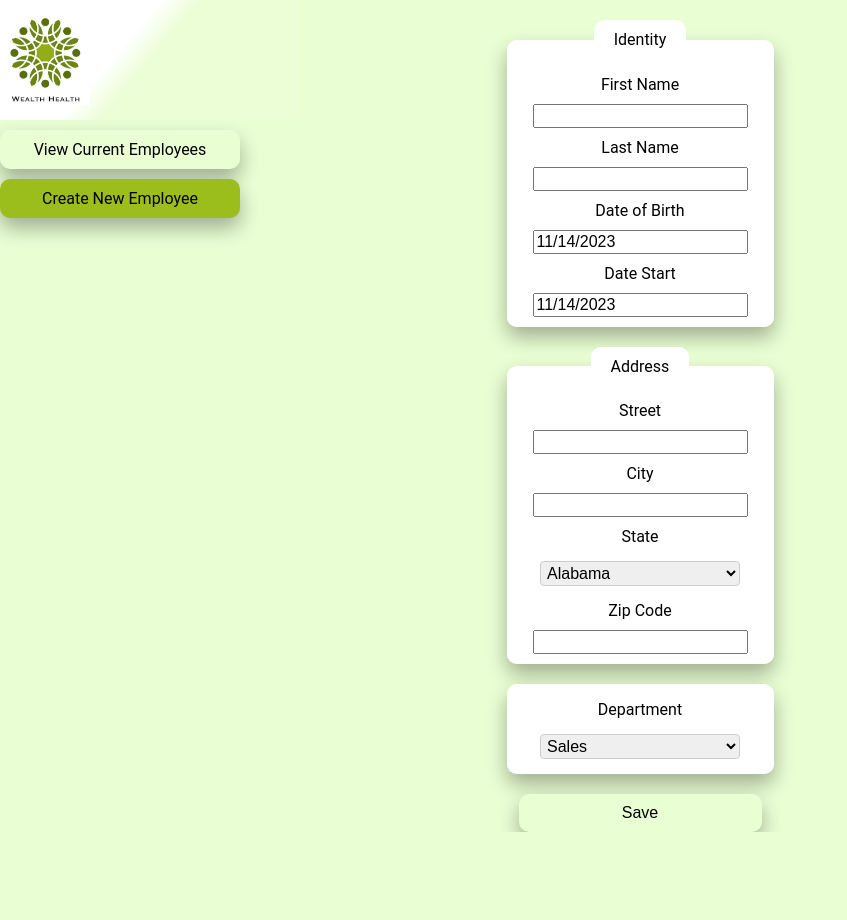
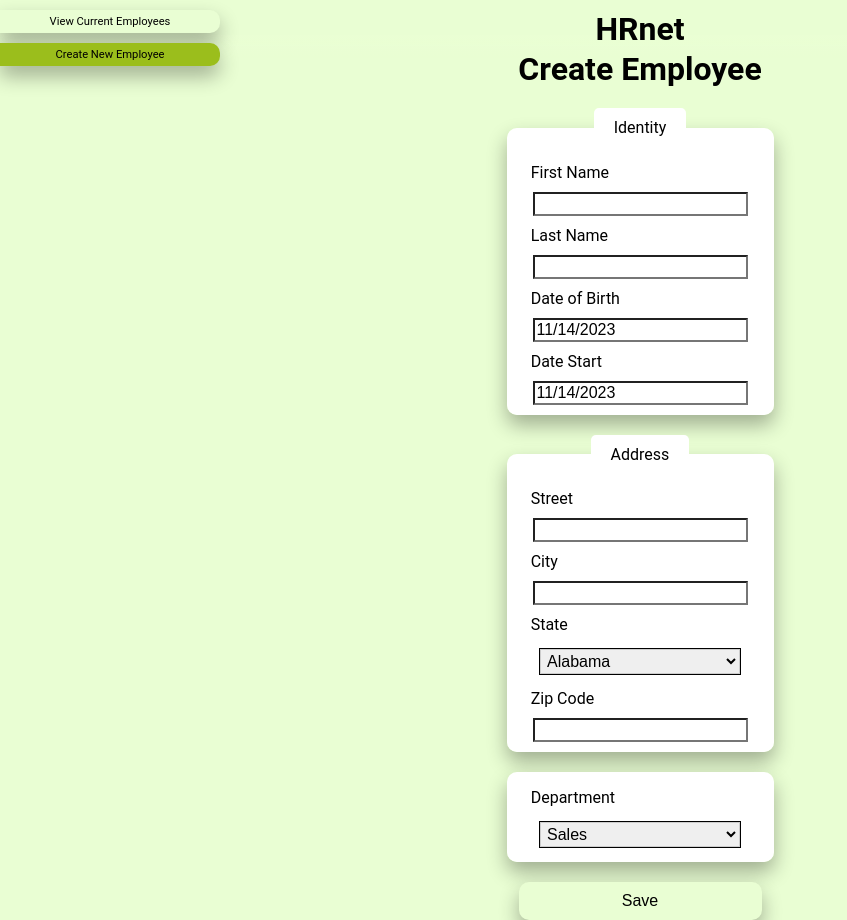
Before and after one commit to leen1515/hrnet, a React (Create React App) app in the folder hrnet/: page / in a window 1280 px wide. Shown: the whole page, without its empty margins (0-847 px from the left). Before the commit the page ends 832 px from the top, so only its background shows below. Built offline with nearby package versions, Linux system fonts and the light colour scheme.

Commit message:
feat(): style adjustements

```diff
--- a/hrnet/package.json
+++ b/hrnet/package.json
@@ -8,7 +8,7 @@
     "@testing-library/react": "^13.4.0",
     "@testing-library/user-event": "^13.5.0",
     "react": "^18.2.0",
-    "react-cool-table": "^0.0.6",
+    "react-cool-table": "^0.0.81",
     "react-datepicker": "^4.23.0",
     "react-dom": "^18.2.0",
     "react-redux": "^8.1.3",
--- a/hrnet/src/components/CreateForm.jsx
+++ b/hrnet/src/components/CreateForm.jsx
@@ -18,12 +18,13 @@ const Container = styled.div`
     width:80%;
     height:100vh;
     margin:auto;
-    border-radius: 10px;
+    top:0;
 `;
 const FormStyle = styled.form`
     display:flex;
     flex-direction:column;
     align-items:center;
+    justify-content:flex-start;
     margin-top: 0px;
 
     && input{
@@ -43,6 +44,14 @@ const AddressFieldset = styled.fieldset`
     border-radius: 10px;
     border:none;
     box-shadow: 0px 10px 20px rgba(0, 0, 0, 0.315);
+    && label{
+        align-self: flex-start;
+        width:90%;
+        margin:10px auto;
+    } && input{
+        background-color: white;
+        border:0.5 solid #000000;
+    }
 
 `;
 
@@ -52,21 +61,30 @@ const InfosFieldset = styled.fieldset`
     flex-direction:column;
     align-items:center;
     justify-content:center;
+    border-radius: 10px;
     background-color: white;
-    border-radius: 10px;
     border:none;
     margin: 20px 0;
     box-shadow: 0px 10px 20px rgba(0, 0, 0, 0.315);
+    && label{
+        align-self: flex-start;
+        width:90%;
+        margin:10px auto;
+    }
+    && input{
+        background-color: white;
+        border:0.5 solid #000000;
+    }
 
 `;
 
 const Legend = styled.legend`
     font-size: 1em;
     font-weight: 400;
-    margin:auto;
+    margin:0 auto;
     padding: 10px 20px;
-    background-color:#ffffff;
-    border-radius: 10px;
+    border-radius: 5px;
+    background-color:white;
 
 `;
 
--- a/hrnet/src/components/Header.jsx
+++ b/hrnet/src/components/Header.jsx
@@ -1,4 +1,3 @@
-import logo from '../assets/logo.png';
 import styled from 'styled-components';
 import { NavLink } from 'react-router-dom';
 
@@ -6,29 +5,11 @@ const HeaderParent = styled.div`
     position:fixed;
     z-index: 100;
     top:0;
+    width:100%;
+    background: linear-gradient(0deg, transparent 0%, #e9fed3 40%);
     `;
-
-const HeaderStyle = styled.header`
-    position:relative;
-    display:flex;
-    align-items:flex-start;
-    justify-content:flex-start;
-    flex-direction:row;
-    width:100%;
-    height:15vh;
-    margin: 0;
-    background : linear-gradient(130deg, #ffffff 40%, #fffff027 50%);
-    z-index:1;
-    && img{
-object-fit: contain;
-width: 30%;
-height:100%;
-z-index: 1;
-}
-`;
-
 const ContainLink = styled.div`
-    position:relative;
+    position:absolute;
     display:flex;
     flex-direction: column;
     align-items:flex-start;
@@ -40,12 +21,12 @@ const ContainLink = styled.div`
 
 const LinkStyle = styled(NavLink)`
     position:relative;
-    font-size: 1em;
+    font-size: 0.7em;
     font-weight: 400;
     margin-top: 10px;
-    padding: 10px 20px;
+    padding: 5px 10px;
     background-color:#e9fed3;
-    border-radius: 10px;
+    border-radius: 0 10px 10px 0;
     width:200px;
     text-align: center;
     border:none;
@@ -63,14 +44,18 @@ const LinkStyle = styled(NavLink)`
     }
 `;
 
+const TitleH1 = styled.h1`
+    position:relative;
+    font-size: 2em;
+    font-weight: 700;
+    margin:10px auto;
+    width:fit-content;
+    `;
+
 function Header(){
 
     return(<HeaderParent>
-        <HeaderStyle>
-
-            <img src={logo} alt="logo" />
-
-        </HeaderStyle>
+        <TitleH1>HRnet</TitleH1>
         <ContainLink>
         <LinkStyle to = "/employes" tabIndex={0}>View Current Employees</LinkStyle>
         <LinkStyle to = "/"tabIndex={0}>Create New Employee</LinkStyle>
--- a/hrnet/src/datas/format.js
+++ b/hrnet/src/datas/format.js
@@ -4,13 +4,13 @@ export function createEmployeeData(id, firstName, lastName, dateOfBirth, dateSta
         firstName: firstName.trim(),
         lastName: lastName.trim(),
         dateOfBirth: dateOfBirth instanceof Date ? dateOfBirth.toISOString() : '',
-        dateStart: dateStart instanceof Date ? dateStart.toISOString() : '',
-        address: {
+        startDate: dateStart instanceof Date ? dateStart.toISOString() : '',
+        adress: {
             street: street.trim(),
             city: city.trim(),
-            state,
-            zipCode
+            state: state,
+            zipCode: zipCode
         },
-        department
+        department: department
     };
 }
--- a/hrnet/src/modules/selector/Selector.jsx
+++ b/hrnet/src/modules/selector/Selector.jsx
@@ -6,10 +6,9 @@ const StyledSelect = styled.select`
   padding: 2px;
   width: 200px;
   border: 1px solid #ccc;
-  border-radius: 4px;
   font-size: 1em;
   margin: 5px 0;
-  outline:black;
+  outline: 1px solid black;
   &&:focus {
     outline: 2px solid black;}
 `;
@@ -33,11 +32,11 @@ function Selector({ label, name, id, options, onChange }) {
     };
 
     return (<>
-          {label && <Label htmlFor={id}>{label}</Label>}
+        {label && <Label htmlFor={id}>{label}</Label>}
         <StyledSelect name={name} id={id} value={value} onChange={handleChange}>
             {options.map(renderOption)}
         </StyledSelect>
-        </>
+    </>
     );
 }
 
--- a/hrnet/src/pages/Home.jsx
+++ b/hrnet/src/pages/Home.jsx
@@ -1,9 +1,18 @@
 import CreateForm from '../components/CreateForm';
+import styled from 'styled-components';
+
+export const SubTitle = styled.h2`
+    font-size: 2em;
+    font-weight: 700;
+    margin:50px auto 0 auto;
+    width:fit-content;
+    `;
 
 
 function Home() {
     return(
         <div>
+            <SubTitle>Create Employee</SubTitle>
             <CreateForm/>
         </div>
     );
--- a/hrnet/src/pages/ListEmploye.jsx
+++ b/hrnet/src/pages/ListEmploye.jsx
@@ -4,15 +4,17 @@ import styled from 'styled-components';
 import { CoolTable } from 'react-cool-table';
 import 'react-cool-table/dist/index.css';
 import 'react-cool-table/dist/index.es.css';
+import { SubTitle } from './Home';
 
 const ContainerEmployees = styled.div`
     display: flex;
     flex-direction: column;
     align-items: center;
-    width: 80%;
+    width: 90%;
     margin: auto;
     border-radius: 10px;
 `;
+
 
 
 function EmployeeList() {
@@ -20,7 +22,7 @@ function EmployeeList() {
  console.log(employees);
   return (
     <ContainerEmployees>
-      <h2>Current Employees</h2>
+      <SubTitle>Current Employees</SubTitle>
       <CoolTable data={employees} excludedColumns={["id"]}/>
     </ContainerEmployees>
   );
```
